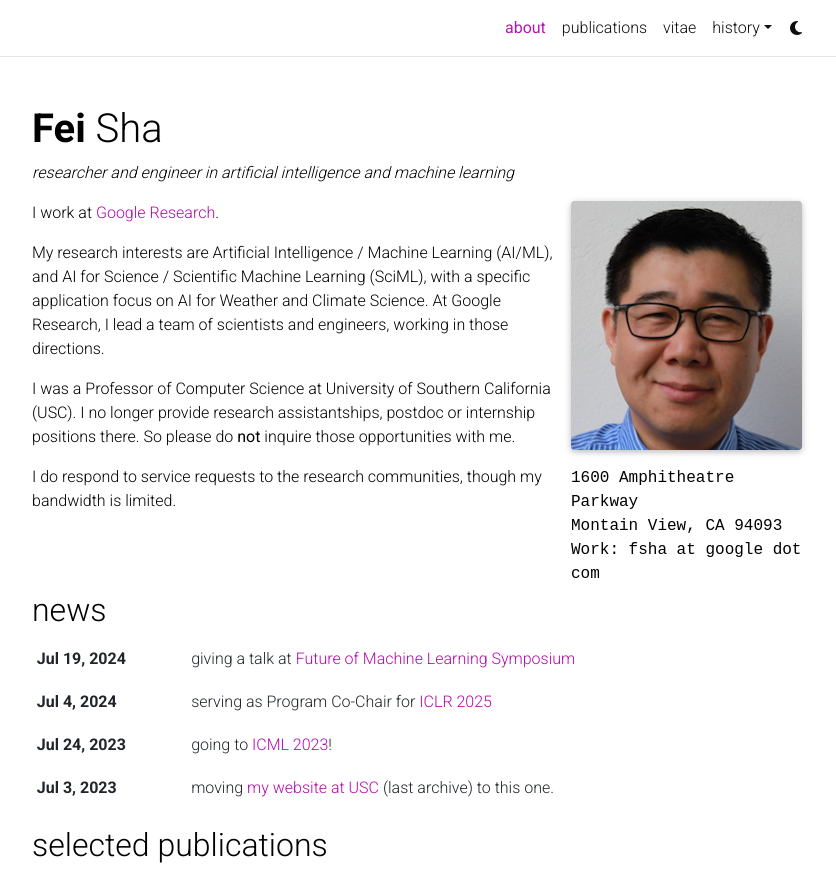
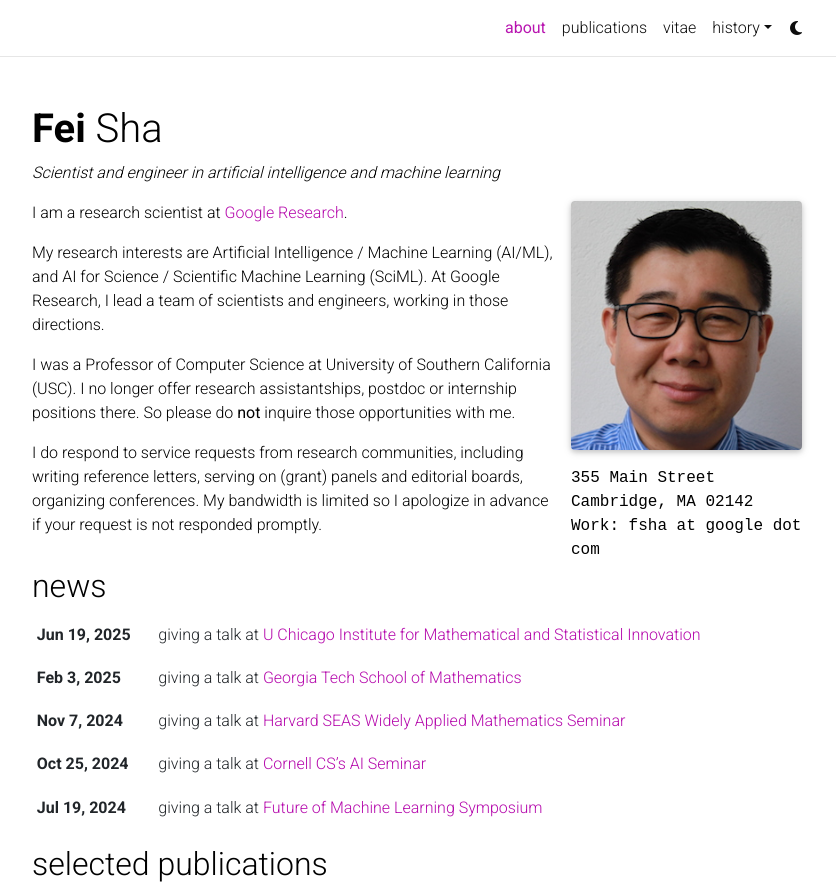
Before and after one commit to shafei/shafei.github.io, a Jekyll site: the page built from _pages/about.md, in a window 1280 px wide and 1201 px high, cut to the strip 0-892 px from the top of the window. Shown: the whole strip, without its empty margins (223-1059 px from the left). Built offline with Jekyll 4.4.1, drawn with Linux system fonts in a browser that asks for light colours; full-size pictures stand in for the smaller copies a plugin makes; comment, search, counter and statistics services are not loaded; a style sheet for code colours, icons or effects is not loaded.

```diff
--- a/_data/cv.yml
+++ b/_data/cv.yml
@@ -14,12 +14,16 @@
       year: 2007
       description:
         - <b>Advisor:</b> Prof. Lawrence K. Saul
-        - <b>PhD Thesis Committee:</b> Prof. Fernando Pereira, Prof. Sam Roweis, Prof Mitch Marcus Prof. Dan Lee
+        - <b>PhD Thesis Committee:</b> Prof. Fernando Pereira, Prof. Sam Roweis, Prof Mitch Marcus, Prof. Dan Lee
         - <b>Thesis:</b> Large Margin Training of Acoustic Models for Speech Recognition
 
 - title: Academic Experience
   type: time_table
   contents:
+
+    - title: Associate
+      institution: Harvard Univrsity (School of Engineering and Applied Sciences)
+      year: 2024 - present
 
     - title: Adjunct Professor
       institution: University of Southern California, Los Angeles, CA, US
--- a/_pages/about.md
+++ b/_pages/about.md
@@ -2,15 +2,15 @@
 layout: about
 title: about
 permalink: /
-subtitle: <i>researcher and engineer in artificial intelligence and machine learning</i>
+subtitle: <i>Scientist and engineer in artificial intelligence and machine learning</i>
 
 profile:
   align: right
   image: feisha.jpg
   image_circular: false # crops the image to make it circular
   address: >
-    <p>1600 Amphitheatre Parkway</p>
-    <p>Montain View,  CA 94093</p>
+    <p>355 Main Street</p>
+    <p>Cambridge,  MA 02142</p>
     <p>Work: fsha at google dot com</p>
 
 news: true  # includes a list of news items
@@ -19,10 +19,10 @@ selected_papers: true # includes a list of papers marked as "selected={true}"
 social: true  # includes social icons at the bottom of the page
 ---
 
-I work at <a href='http://research.google.com'>Google Research</a>.
+I am a research scientist at <a href='http://research.google.com'>Google Research</a>.
 
-My research interests are Artificial Intelligence / Machine Learning (AI/ML), and AI for Science / Scientific Machine Learning (SciML), with a specific application focus on AI for Weather and Climate Science.  At Google Research, I lead a team of scientists and engineers, working in those directions.
+My research interests are Artificial Intelligence / Machine Learning (AI/ML), and AI for Science / Scientific Machine Learning (SciML).  At Google Research, I lead a team of scientists and engineers, working in those directions.
 
-I was a Professor of Computer Science at University of Southern California (USC). I no longer provide research assistantships, postdoc or internship positions there. So please do <b>not</b> inquire those opportunities with me.
+I was a Professor of Computer Science at University of Southern California (USC). I no longer offer research assistantships, postdoc or internship positions there. So please do <b>not</b> inquire those opportunities with me.
 
-I do respond to service requests to the research communities, though my bandwidth is limited.
+I do respond to service requests from research communities, including writing reference letters, serving on (grant) panels and editorial boards, organizing conferences. My bandwidth is limited so I apologize in advance if your request is not responded promptly.
```
Also changed, not shown: _news/announcement_5.md (added, +8 -0 lines), _news/announcement_6.md (added, +8 -0 lines), _news/announcement_7.md (added, +8 -0 lines), _news/announcement_8.md (added, +8 -0 lines), _pages/publications.md (+6 -1 lines), 2 other files.
